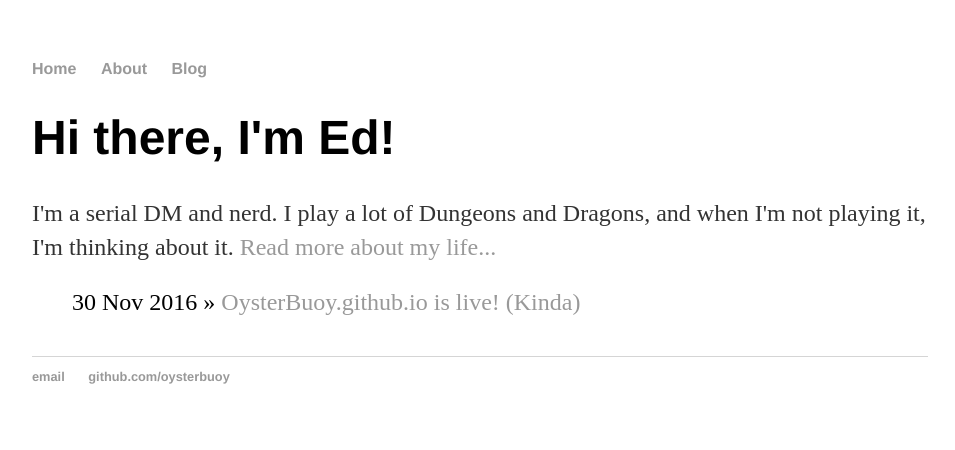
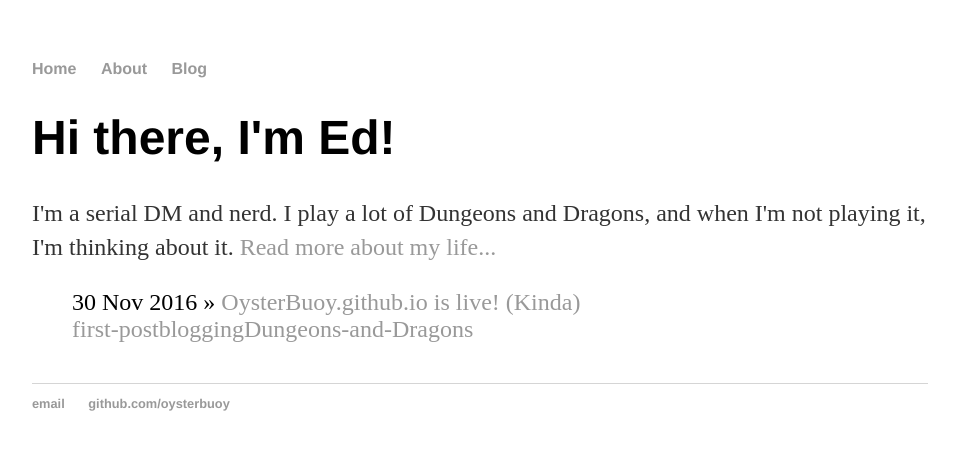
Before and after one commit to OysterBuoy/OysterBuoy.github.io, a Jekyll site: the page built from index.html, in a window 1280 px wide. Shown: the top 450 px of the page, without its empty margins (160-1115 px from the left). Built offline with Jekyll 4.4.1, drawn with Linux system fonts in a browser that asks for light colours.

Commit message:
Adding tag list to index

```diff
--- a/index.html
+++ b/index.html
@@ -9,7 +9,7 @@ title: Dungeons and Dragons and Shenanigans
 <ul class="posts">
 
 	{% for post in site.posts %}
-		<li><span>{{ post.date | date_to_string }}</span> » <a href="{{ post.url }}" title="{{ post.title }}">{{ post.title }}</a></li>
+		<li><span>{{ post.date | date_to_string }}</span> » <a href="{{ post.url }}" title="{{ post.title }}">{{ post.title }}</a><br/><a href="/tags#{{ tag }}" class="tag">{{ post.tags }}</a></li>
 	{% endfor %}
 </ul>
 <ul class="tags">
```
